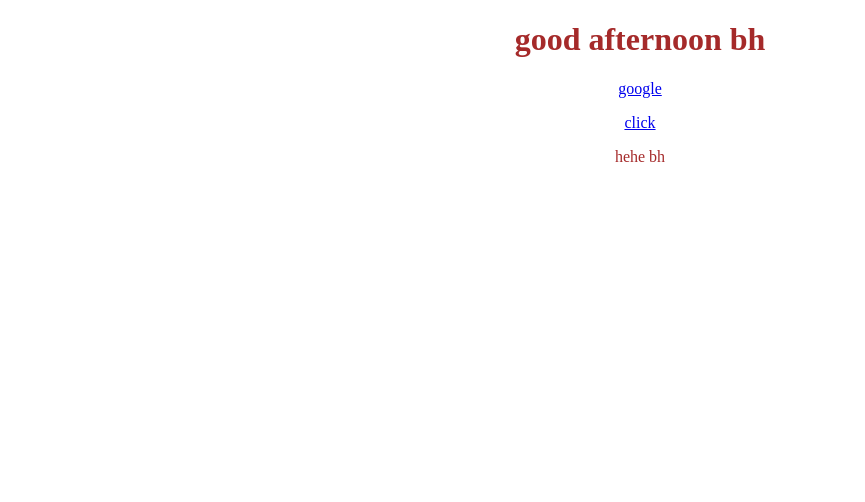
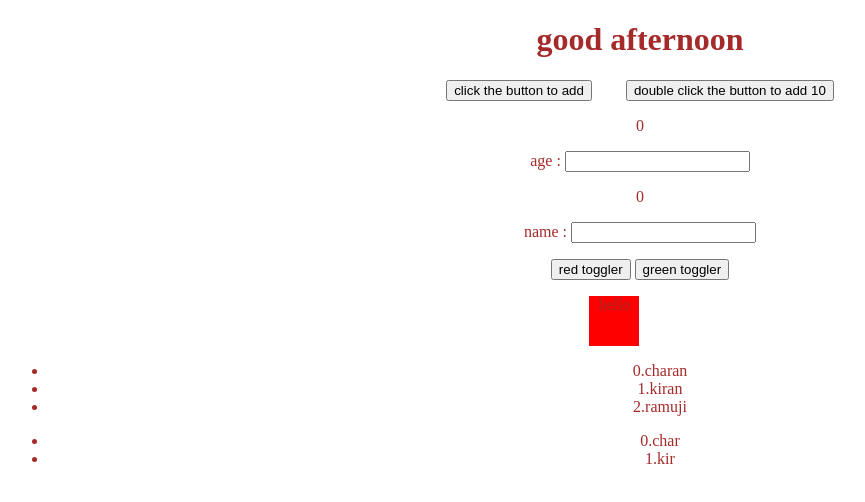
Before and after one commit to charanch17/vue_practice, a website: page index.html in a window 1280 px wide. Shown: the whole page, without its empty margins (0-865 px from the left). Drawn offline with nearby package versions, Linux system fonts and the light colour scheme.

Commit message:
done till 15 net ninja

```diff
--- a/app.js
+++ b/app.js
@@ -1,13 +1,29 @@
 new Vue({
   el: ".ba",
-  data: { name: "bh" ,
-    website:"https://vuejs.org/v2/guide/instance.html#Data-and-Methods",
-    website_tag:'<a href="https://www.google.com/">google</a>',
-
-},
+  data: {
+    number: 0,
+    name: "",
+    age: 0,
+    red: true,
+    green: false,
+    chars:["charan","kiran","ramuji"],
+    nodes:[{name:'char',age:'10'},{name:'kir',age:'10'}]
+  },
   methods: {
     greet: function (times) {
-      return "good " + times + " " + this.name;
+      return "good " + times + " ";
     },
+    ager: function () {
+      this.age = document.getElementById("ages").value;
+    },
+    add: function (num) {
+      this.number += num;
+    },
+    red_toggle:function(){
+      this.red=!this.red;
+    },
+    green_toggle:function(){
+      this.green=!this.green;
+    }
   },
 });
--- a/index.html
+++ b/index.html
@@ -8,12 +8,36 @@
   <body>
     <div class="ba">
       <h1>{{greet('afternoon')}}</h1>
+      <button v-on:click="add(1)" style="margin-right: 30px;">click the button to add</button>
+      <button v-on:dblclick="add(10)">double click the button to add 10</button>
+      <p>{{number}}</p>
       <div>
-          <p v-html="website_tag"></p>
-          <a :href=website>click</a>
+        <label>age :</label>
+        <input type="number" v-on:keydown.enter="ager" id="ages">
+        <p>
+          {{age}}
+        </p>
       </div>
-      <p>hehe {{name}}</p>
+      <div>
+        <label>name :</label>
+        <input type="text" v-model="name">
+        <p>
+          {{name}}
+        </p>
+      </div>
+      <button v-on:click="red_toggle">red toggler</button>
+      <button v-on:click="green_toggle">green toggler</button>
+      <div v-bind:class='{red:red,green:green}'>
+        <p v-if="red">hello</p>
+      </div>
+     <ul>
+       <li v-for="(i,index) in chars">{{index}}.{{i}}</li>
+     </ul>
+     <ul>
+      <li v-for="(i,index) in nodes">{{index}}.{{i.name}}</li>
+    </ul>
     </div>
+
     <script src="app.js"></script>
   </body>
 </html>
--- a/styles.css
+++ b/styles.css
@@ -2,3 +2,16 @@
   text-align: center;
   color: brown;
 }
+.red{
+  width: 50px;
+  height: 50px;
+  background-color: red;
+  margin-left: 46%;
+}
+.green{
+  width: 50px;
+  height: 50px;
+  background-color:green;
+  margin-left: 46%;
+
+}
```
